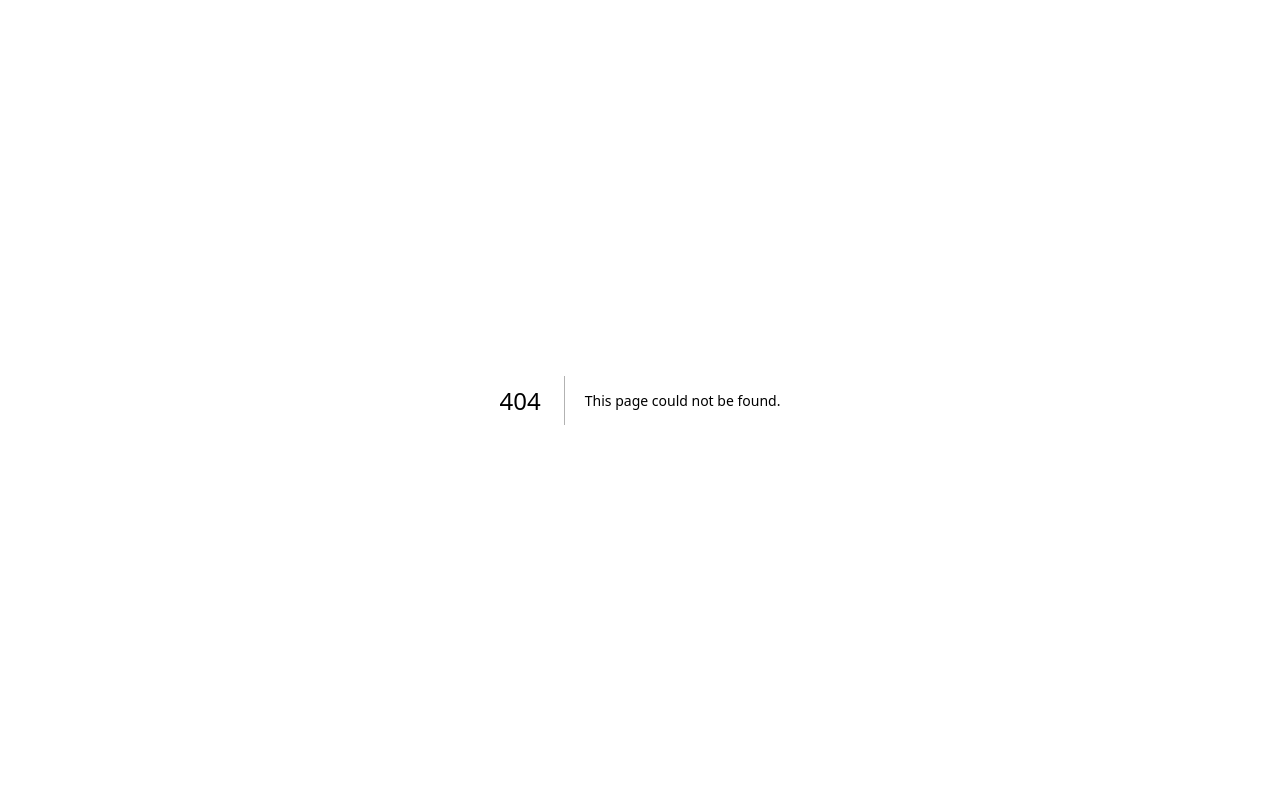
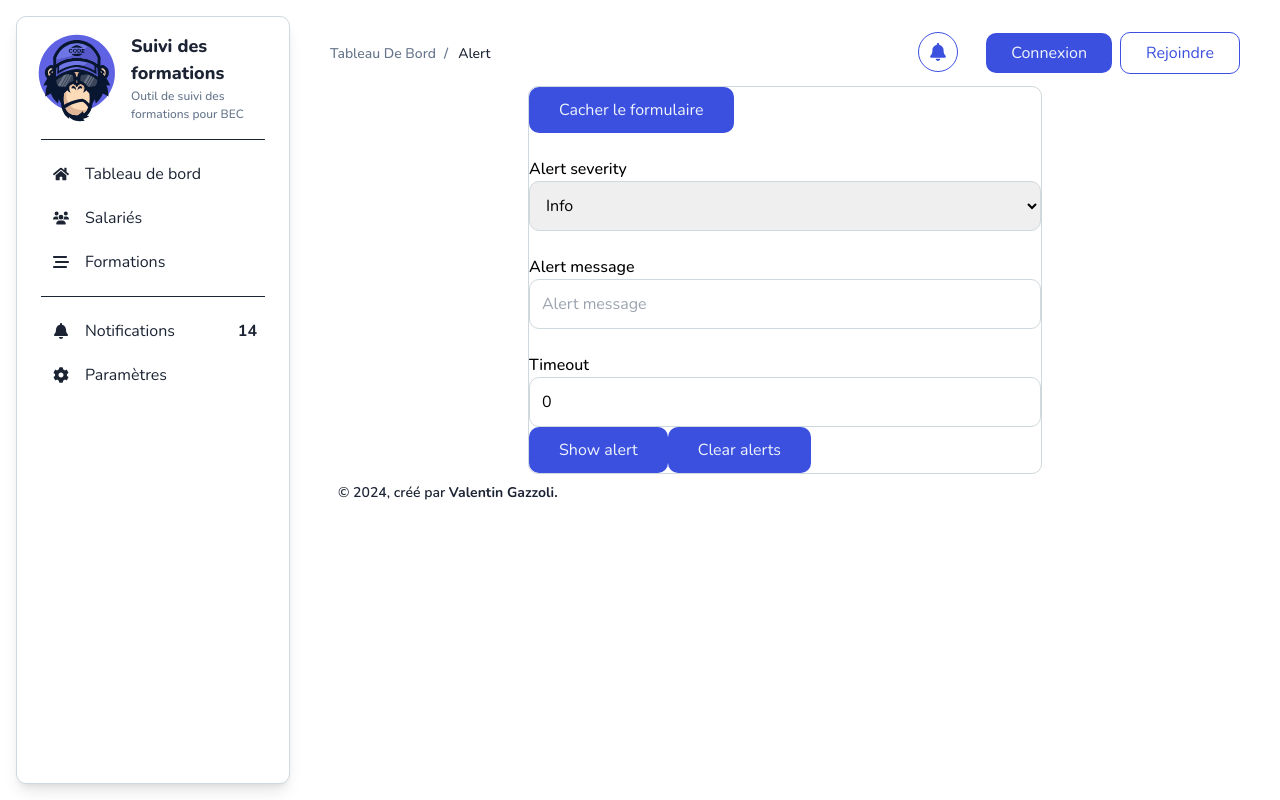
Before and after one commit to Gjiae/SuiviFormations, a Next.js app in the folder frontend/: page /Alert in a window 1280 px wide. Before the commit this address had no page. Built offline with nearby package versions, Linux system fonts and the light colour scheme.

Commit message:
On essaie de pousser les alertes

```diff
--- /dev/null
+++ b/frontend/src/pages/Alert.tsx
@@ -0,0 +1,26 @@
+import { useState } from 'react'
+import AlertsProvider from '@/ui/components/alerts/alerts-context'
+import AlertTestForm from '@/ui/components/alert-test'
+import { Layout } from '@/ui/components/layout/layout'
+import { Button } from '@/ui/design-system/button'
+
+function Alert() {
+  const [showForm, setShowForm] = useState(true)
+
+  return (
+    <AlertsProvider>
+      <Layout>
+        <main className="border-bordergray m-auto w-full min-w-fit max-w-sm rounded border">
+          <Button
+            action={() => setShowForm((prev) => !prev)}
+            type="button">
+            {showForm ? 'Cacher ' : 'Montrer '} le formulaire
+          </Button>
+          {showForm && <AlertTestForm />}
+        </main>
+      </Layout>
+    </AlertsProvider>
+  )
+}
+
+export default Alert
--- a/frontend/src/pages/salaries/Content.tsx
+++ b/frontend/src/pages/salaries/Content.tsx
@@ -14,9 +14,16 @@ import { formatDate } from '@/utiles/formatDates'
 import deleteEmployeeApi from '@/api/deleteEmployee'
 import deleteFormationAPI from '@/api/deleteFormation'
 import axios from 'axios'
+import AlertsProvider, { useAlerts } from '@/ui/components/alerts/alerts-context'
 
 export const EmployeeContent = () => {
   const [modalOpen, setModalOpen] = useState(false)
+  const { addAlert } = useAlerts()
+
+  const test = async () => {
+    const initialFormData = { severity: 'info', message: "Je suis une info", timeout: 5 }
+    addAlert({ initialFormData })
+  }
 
   const onDeleteSalarie = async (_id: string) => {
     try {
@@ -105,7 +112,7 @@ export const EmployeeContent = () => {
   }, [filterText, Salaries])
 
   return (
-    <>
+    <AlertsProvider>
       <Container className="mb-8 mt-12 flex flex-col gap-12">
         <div className="relative flex flex-col rounded bg-white bg-clip-border text-gray-700 shadow-md">
           <div
@@ -260,10 +267,9 @@ export const EmployeeContent = () => {
       <AddEmployee isOpen={modalOpen} onClose={() => setModalOpen(false)} />
       <div className="fixed bottom-8 right-8 z-40">
         <ToolTip id="100" tooltip="Ajouter un salarié">
-          <Button variant="ico" icon={{ icon: FaPlus }} action={() => setModalOpen(true)} />
+          <Button variant="ico" icon={{ icon: FaPlus }} action={() => test()} />
         </ToolTip>
       </div>
-
-    </>
+    </AlertsProvider>
   )
 }
--- /dev/null
+++ b/frontend/src/ui/components/alert-test.tsx
@@ -0,0 +1,62 @@
+import React, { useEffect, useState } from 'react'
+import { useAlerts } from './alerts/alerts-context'
+import { Button } from '@/ui/design-system/button'
+
+export default function AlertTestForm() {
+  const initialFormData = { severity: 'info', message: '', timeout: 0 }
+  const [formData, setFormData] = useState(initialFormData)
+  const { addAlert, clearAlerts } = useAlerts()
+
+  const handleChange = (e: { target: { name: string; value: string } }) => {
+    const { name, value } = e.target
+    setFormData((prev) => ({ ...prev, [name]: value }))
+  }
+
+  const handleSubmit = (e: { preventDefault: () => void }) => {
+    e.preventDefault()
+    const { severity, message, timeout } = formData
+    addAlert({ severity, message, timeout })
+    //setFormData(initialFormData)
+  }
+
+  useEffect(() => {
+    return () => {
+      clearAlerts()
+    }
+  }, [])
+
+  return (
+    <form onSubmit={handleSubmit}>
+      <label className="mt-6 block text-sm font-medium text-gray-900" htmlFor="severity">Alert severity</label>
+      <select
+        className="border-bordergray focus:ring-primary w-full rounded border p-3 font-light focus:outline-none focus:ring-1"
+        onChange={handleChange} value={formData.severity} required name="severity"
+        id="severity">
+        <option value="info">Info</option>
+        <option value="success">Success</option>
+        <option value="warning">Warning</option>
+        <option value="error">Error</option>
+      </select>
+
+      <label className="mt-6 block text-sm font-medium text-gray-900" htmlFor="message">Alert message</label>
+      <input onChange={handleChange} value={formData.message}
+             className="border-bordergray focus:ring-primary w-full rounded border p-3 font-light focus:outline-none focus:ring-1"
+             type="text" name="message" id="message"
+             required placeholder="Alert message" />
+
+      <label className="mt-6 block text-sm font-medium text-gray-900" htmlFor="timeout">Timeout</label>
+      <input onChange={handleChange} value={formData.timeout} min={0}
+             className="border-bordergray focus:ring-primary w-full rounded border p-3 font-light focus:outline-none focus:ring-1"
+             type="number" required
+             name="timeout" id="timeout" placeholder="Auto dismiss (in seconds)" />
+
+      <Button
+        type="submit">Show alert
+      </Button>
+      <Button type="button"
+              action={clearAlerts}>Clear alerts
+      </Button>
+    </form>
+  )
+
+};
--- /dev/null
+++ b/frontend/src/ui/components/alerts/alert.js
@@ -0,0 +1,49 @@
+import { useEffect } from "react"
+import { classNames, svgPaths } from "./severity-styles"
+import { IoCloseOutline } from 'react-icons/io5'
+
+const Alert = ({ message = '', severity = 'info', timeout = 0, handleDismiss = null }) => {
+  useEffect(() => {
+    if (timeout > 0 && handleDismiss) {
+      const timer = setTimeout(() => {
+        handleDismiss();
+      }, timeout * 1000);
+      return () => clearTimeout(timer);
+    }
+  }, [])
+
+  const dismissAlert = (e) => {
+    e.preventDefault();
+    handleDismiss();
+  }
+
+  return message?.length && (
+    <div className={classNames[severity] + " rounded px-3 py-3 mb-2 shadow-md pointer-events-auto"} role="alert">
+      <div className="flex">
+        <div className="py-1">
+            {svgPaths[severity]}
+        </div>
+        <div className="px-4">
+          <p className="font-bold">{severity.toUpperCase()}</p>
+          <p className="text-sm">{message}</p>
+        </div>
+        <div className="ml-auto">
+          {handleDismiss && (<button className="text-sm font-bold" type="button"
+            onClick={dismissAlert}>
+            <IoCloseOutline size="1.5rem"/>
+          </button>)}
+        </div>
+      </div>
+    </div>
+  )
+}
+
+const AlertsWrapper = ({ children }) => {
+  return (
+    <div className="pointer-events-none fixed right-0 top-0 z-50 w-full min-w-fit max-w-sm p-4">
+      {children}
+    </div>
+  )
+}
+
+export { Alert, AlertsWrapper }
--- /dev/null
+++ b/frontend/src/ui/components/alerts/alerts-context.tsx
@@ -0,0 +1,49 @@
+import { createContext, useContext, useRef, useState } from "react";
+import { Alert, AlertsWrapper } from "./alert";
+
+const AlertsContext = createContext('AlertsContext');
+const AlertsProvider = ({ children }) => {
+  const [alerts, setAlerts] = useState([]);
+
+  const addAlert = (alert) => {
+    const id = Math.random().toString(36).slice(2, 9) + new Date().getTime().toString(36);
+    setAlerts((prev) => [{ ...alert, id: id }, ...prev]);
+    return id;
+  }
+
+  const dismissAlert = (id) => {
+    setAlerts((prev) => prev.filter((alert) => alert.id !== id));
+  }
+
+  return (
+    <AlertsContext.Provider value={{ alerts, addAlert, dismissAlert }}>
+      <AlertsWrapper>
+        {alerts.map((alert) => (
+          <Alert key={alert.id} {...alert} handleDismiss={() => { dismissAlert(alert.id) }} />
+        ))}
+      </AlertsWrapper>
+      {children}
+    </AlertsContext.Provider>
+  )
+}
+
+export const useAlerts = () => {
+  const [alertIds, setAlertIds] = useState([]);
+  const alertIdsRef = useRef(alertIds);
+  const { addAlert, dismissAlert } = useContext(AlertsContext);
+
+  const addAlertWithId = (alert) => {
+    const id = addAlert(alert);
+    alertIdsRef.current.push(id);
+    setAlertIds(alertIdsRef.current);
+  }
+
+  const clearAlerts = () => {
+    alertIdsRef.current.forEach((id) => dismissAlert(id));
+    alertIdsRef.current = [];
+    setAlertIds([]);
+  }
+  return { addAlert: addAlertWithId, clearAlerts };
+}
+
+export default AlertsProvider;
--- /dev/null
+++ b/frontend/src/ui/components/alerts/severity-styles.tsx
@@ -0,0 +1,16 @@
+import { FaCircleInfo, FaCircleCheck, FaCircleXmark } from "react-icons/fa6";
+import { IoIosWarning } from "react-icons/io";
+
+export const classNames = {
+  info: 'bg-secondary border-secondary text-dark',
+  success: 'bg-green border-green text-dark',
+  warning: 'bg-yellow border-yellow text-dark',
+  error: 'bg-red border-red text-dark  ',
+}
+
+export const svgPaths = {
+  info: <FaCircleInfo size="2.5rem"/>,
+  success: <FaCircleCheck size="2.5rem"/>,
+  warning: <IoIosWarning size="2.5rem"/>,
+  error: <FaCircleXmark size="2.5rem"/>,
+}
```
Also changed, not shown: frontend/src/ui/components/layout/layout.tsx (indentation only), 1 other file (tests, documents, lock files or other folders).
